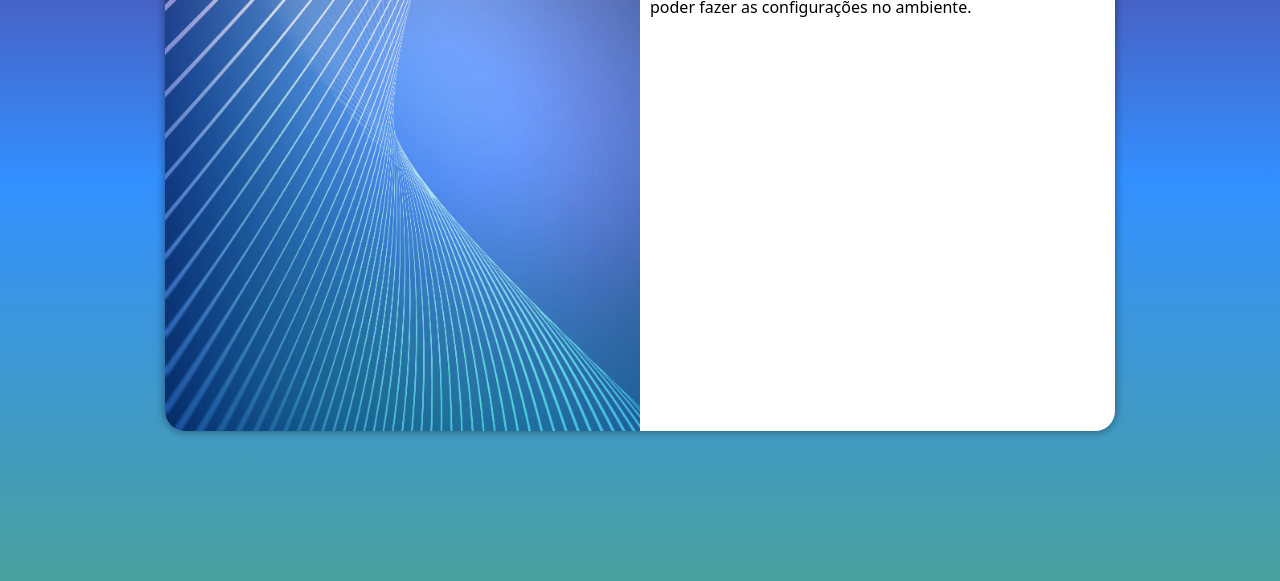
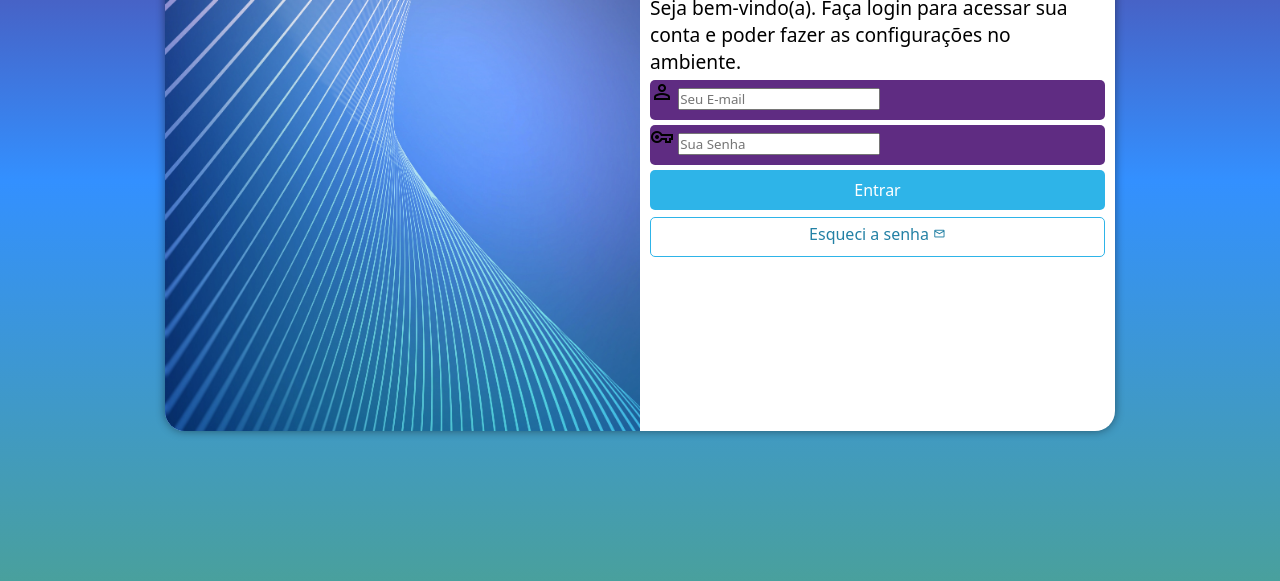
Before and after one commit to felipejosino/projeto-login, a plain HTML site: page index.html in a window 1280 px wide. Shown: the part 219-800 px from the top of the page. Drawn offline with nearby package versions, Linux system fonts and the light colour scheme.

Commit message:
formatação formulario

```diff
--- a/estilos/media-query.css
+++ b/estilos/media-query.css
@@ -19,13 +19,13 @@
     }
 
     section#login > div#imagem {
-        float: left;
+        float: right;
         height: 100%;
         width: 30%;
     }
 
     section#login > div#formulario {
-        float: right;
+        float: left;
         width: 70%;
     }
 }
@@ -48,4 +48,12 @@
         float: right;
         width:50%;
     }
+
+    div#formulario > h1 {
+        font-size: 2em;
+    }
+
+    div#formulario > p {
+        font-size: 1.2em;
+    }
 }
--- a/estilos/style.css
+++ b/estilos/style.css
@@ -5,28 +5,29 @@
     Verde: #49a09d
     Lilás: #5f2c82
     Azul: #3390FF
+    Azul: #2EB4E8
 */
 
-*{
+* {
     font-family: system-ui, -apple-system, BlinkMacSystemFont, 'Segoe UI', Roboto, Oxygen, Ubuntu, Cantarell, 'Open Sans', 'Helvetica Neue', sans-serif;
     margin: 0px;
     padding: 0px;
     box-sizing: border-box;
 }
 
-html, body{
+html, body {
     background-color: #3390FF;
     height: 100vh;
     width: 100vw;
 }
 
-main{
+main {
     position: relative;
     height: 100vh;
     width: 100vw;
 }
 
-section#login{
+section#login {
     position: absolute;
     top: 50%;
     left: 50%;
@@ -43,15 +44,77 @@ section#login{
     transition-timing-function: ease;
 }
 
-section#login > div#imagem{
+section#login > div#imagem {
     display: block;
     height: 200px;
     background: #3390FF url(../imagens/tema01.jpg) no-repeat center center;
     background-size: cover;
 }
 
-section#login > div#formulario{
+section#login > div#formulario {
     display: block;
     padding: 10px;
 
 }
+
+div#formulario > h1 {
+    text-align: center;
+    margin-bottom: 10px;
+}
+
+div#formulario > p {
+    font-size: .8em;
+}
+
+form > div.campo {
+    display: block;
+    background-color: #5f2c82;
+    height: 40px;
+    width: 100%;
+    border-radius: 5px;
+    margin:  5px 0px;
+}
+
+form label {
+display: none;
+}
+
+form > input[type=submit] {
+    display: block;
+    font-size: 1em;
+    height: 40px;
+    width: 100%;
+    background-color: #2EB4E8;
+    color: white;
+    border: none;
+    border-radius: 5px;
+    cursor: pointer;
+}
+
+form > input[type=submit]:hover {
+    background-color: #2381a5;
+}
+
+form > a.botao {
+    display: block;
+    text-align: center;
+    font-size: 1em;
+    height: 40px;
+    width: 100%;
+    margin-top: 7px;
+    padding-top: 5px;
+    background-color: white;
+    color: #2381a5;
+    border: 1px solid #2EB4E8;
+    border-radius: 5px;
+    text-decoration: none;
+}
+
+form > a.botao:hover {
+    background-color: #2381a5;
+    color: white;
+}
+
+form > a.botao > span {
+    font-size: .8em;
+}
--- a/index.html
+++ b/index.html
@@ -6,8 +6,10 @@
     <meta name="viewport" content="width=device-width, initial-scale=1.0">
     <title>Login</title>
     <link rel="shortcut icon" href="imagens/foquete.ico" type="image/x-icon">
+    <link rel="stylesheet" href="https://fonts.googleapis.com/css2?family=Material+Symbols+Outlined:opsz,wght,FILL,GRAD@20..48,100..700,0..1,-50..200" />
     <link rel="stylesheet" href="estilos/style.css">
     <link rel="stylesheet" href="estilos/media-query.css">
+
 </head>
 <body>
     <main>
@@ -19,7 +21,21 @@
                     Seja bem-vindo(a). Faça login para acessar sua conta e poder fazer as configurações no ambiente.
                 </p>
 
-                <form action="" method="post"></form>
+                <form action="login.php" method="post" autocomplete="on">
+                    <div class="campo">
+                        <span class="material-symbols-outlined">person</span>
+                        <input type="email" name="login" id="ilogin" placeholder="Seu E-mail" autocomplete="email" maxlength="30" required>
+                        <label for="ilogin">Login</label>
+                    </div>
+
+                    <div class="campo">
+                        <span class="material-symbols-outlined">vpn_key</span>
+                        <input type="password" name="senha" id="isenha" placeholder="Sua Senha" autocomplete="current-password" minlength="8" maxlength="20" required>
+                        <label for="isenha">Senha</label>
+                    </div>
+                    <input type="submit" value="Entrar">
+                    <a href="esqueci.html" class="botao">Esqueci a senha <span class="material-symbols-outlined">mail</span></a>
+                </form>
             </div>
         </section>
     </main>
```
